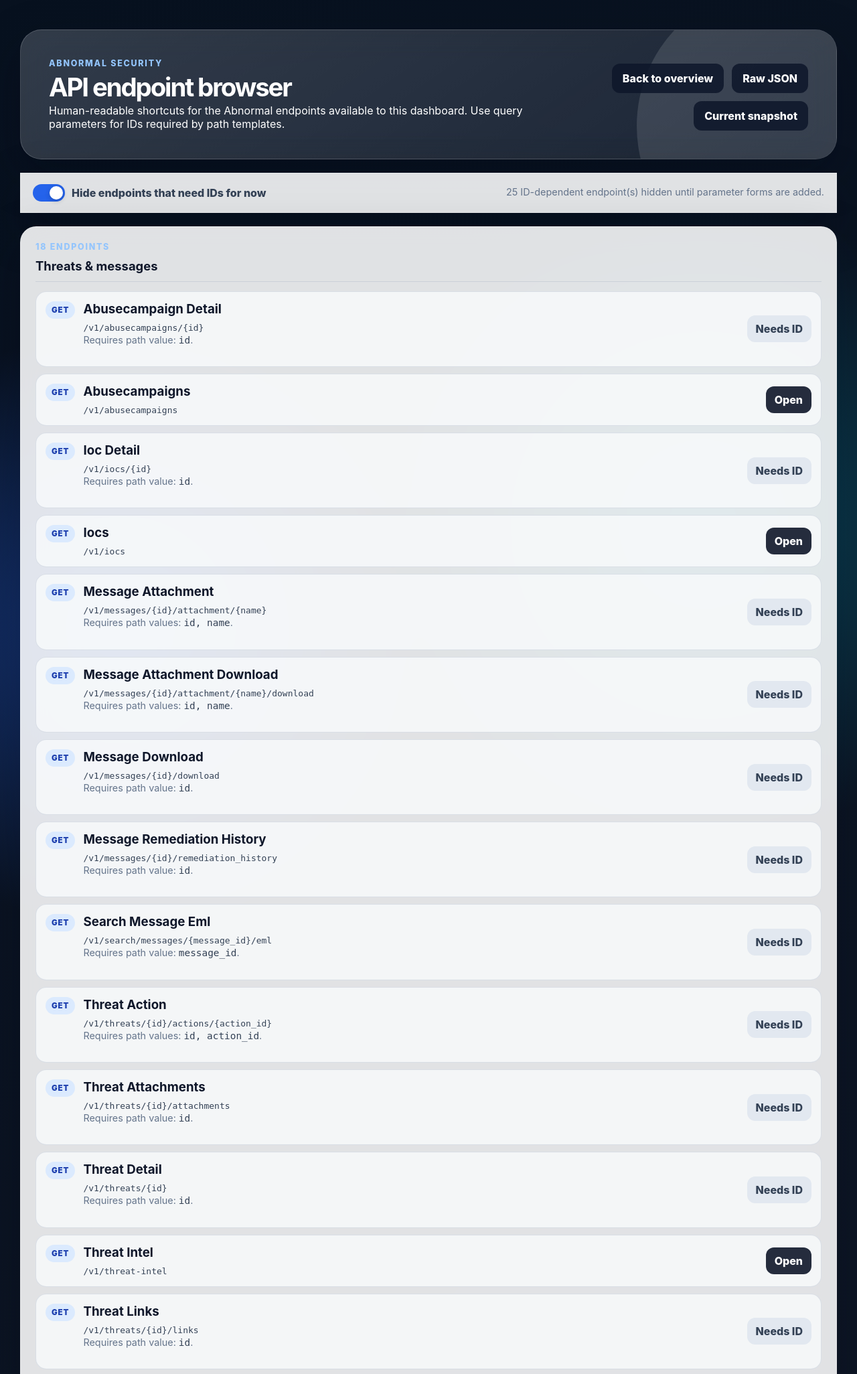
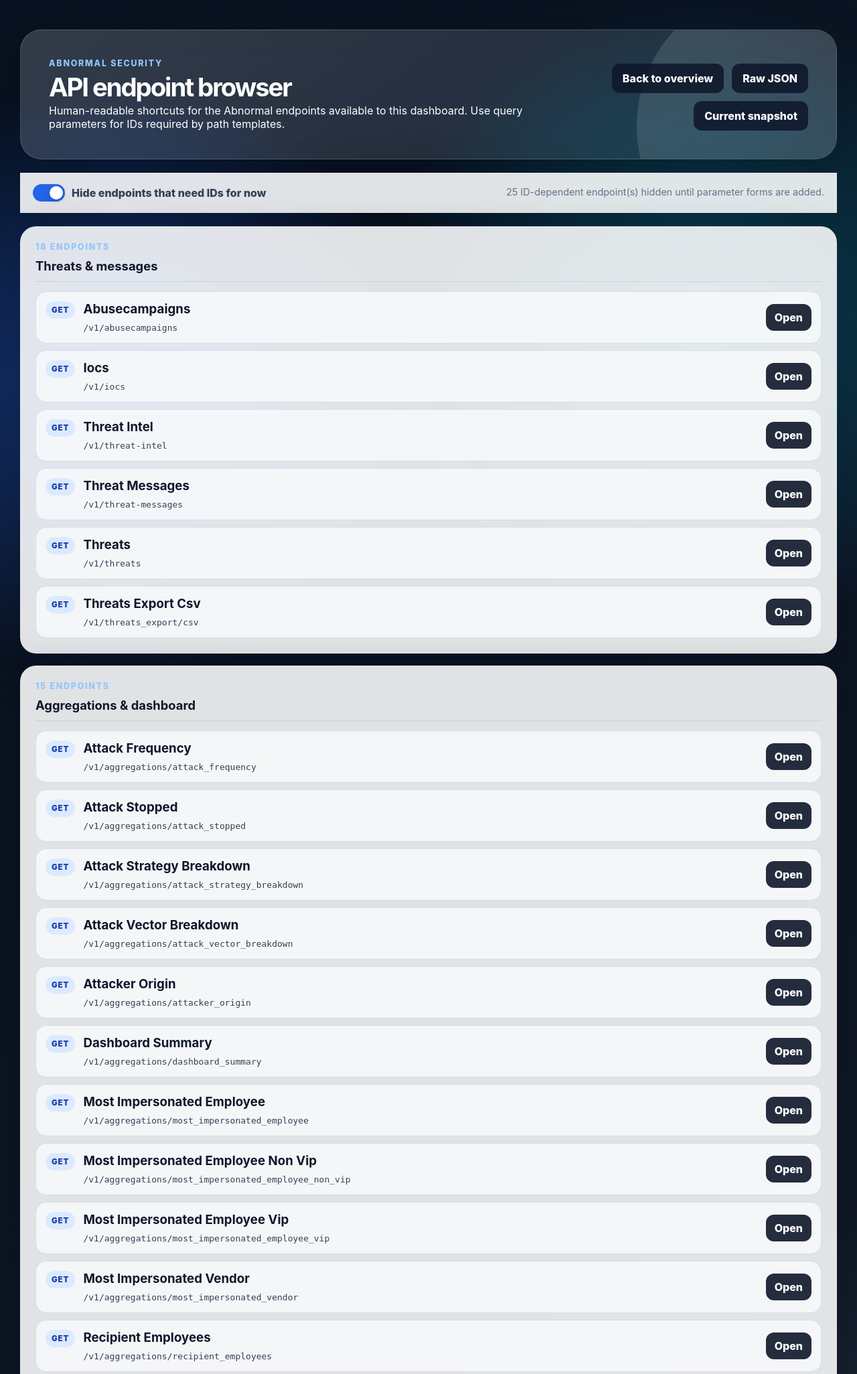
Before and after one commit to TateMorleyIB/Cumulative-Cybersecurity-Dashboard, a FastAPI app: page /abnormal/endpoints in a window 1280 px wide. Shown: the top 2052 px of the page at 67% size. Run offline with FastAPI, Linux system fonts and the light colour scheme.

Commit message:
Hide ID-dependent Abnormal endpoints by default

```diff
--- a/app/templates/abnormal/endpoints.html
+++ b/app/templates/abnormal/endpoints.html
@@ -33,7 +33,7 @@
 
         <section class="endpoint-browser">
             {% for group in endpoint_groups %}
-                <article class="dashboard-card glass-card endpoint-group">
+                <article class="dashboard-card glass-card endpoint-group" data-endpoint-group>
                     <div class="endpoint-group-header">
                         <div>
                             <p class="page-kicker">{{ group.endpoints|length }} endpoint{% if group.endpoints|length != 1 %}s{% endif %}</p>
@@ -42,7 +42,7 @@
                     </div>
                     <div class="endpoint-list">
                         {% for endpoint in group.endpoints %}
-                            <div class="endpoint-row" data-needs-id="{{ 'true' if endpoint.requires_params else 'false' }}">
+                            <div class="endpoint-row{% if endpoint.requires_params %} needs-id-endpoint is-hidden{% endif %}" data-needs-id="{{ 'true' if endpoint.requires_params else 'false' }}"{% if endpoint.requires_params %} hidden{% endif %}>
                                 <div class="endpoint-main">
                                     <span class="method-badge method-{{ endpoint.method|lower }}">{{ endpoint.method }}</span>
                                     <div>
@@ -70,13 +70,25 @@
     <script>
         const hideNeedsIdToggle = document.getElementById('hide-needs-id');
         const needsIdRows = Array.from(document.querySelectorAll('[data-needs-id="true"]'));
+        const endpointGroups = Array.from(document.querySelectorAll('[data-endpoint-group]'));
         const needsIdSummary = document.getElementById('needs-id-summary');
+
+        function updateGroupVisibility() {
+            endpointGroups.forEach((group) => {
+                const visibleRows = group.querySelectorAll('.endpoint-row:not(.is-hidden)');
+                const shouldHideGroup = visibleRows.length === 0;
+                group.hidden = shouldHideGroup;
+                group.classList.toggle('is-hidden', shouldHideGroup);
+            });
+        }
 
         function updateNeedsIdVisibility() {
             const shouldHide = hideNeedsIdToggle.checked;
             needsIdRows.forEach((row) => {
                 row.hidden = shouldHide;
+                row.classList.toggle('is-hidden', shouldHide);
             });
+            updateGroupVisibility();
             needsIdSummary.textContent = shouldHide
                 ? `${needsIdRows.length} ID-dependent endpoint(s) hidden until parameter forms are added.`
                 : `${needsIdRows.length} ID-dependent endpoint(s) shown for reference only.`;
--- a/app/templates/assets/style.css
+++ b/app/templates/assets/style.css
@@ -915,3 +915,10 @@
         flex-direction: column;
     }
 }
+
+.endpoint-row[hidden],
+.endpoint-row.is-hidden,
+.endpoint-group[hidden],
+.endpoint-group.is-hidden {
+    display: none !important;
+}
```
Also changed, not shown: tests/test_abnormal_routes.py (+2 -0 lines).
